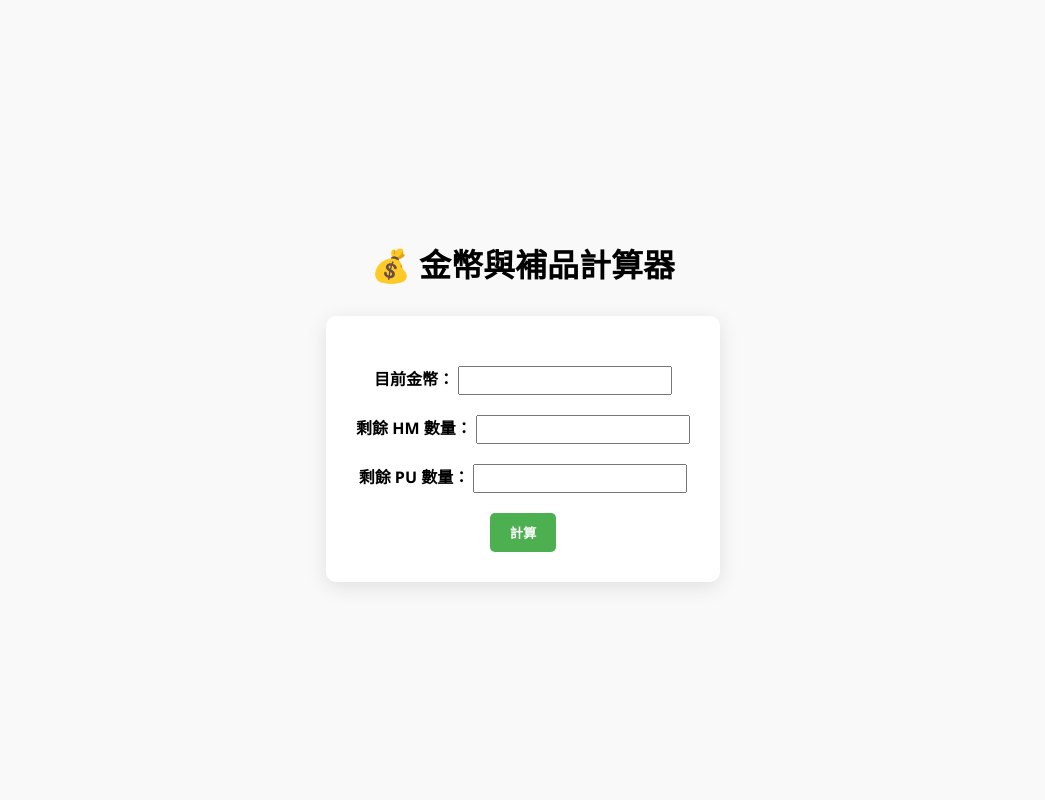
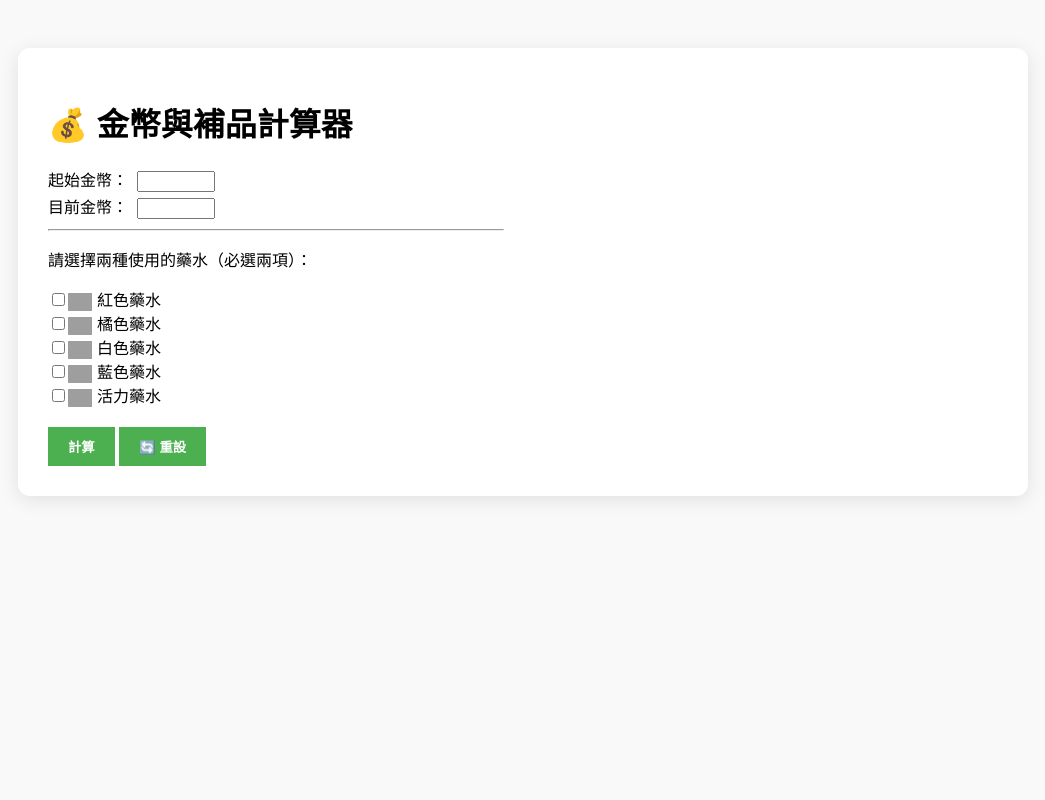
Before and after one commit to smo612/gold, a Flask app: page / in a window 1280 px wide. Shown: the whole page, without its empty margins (117-1162 px from the left). Run offline with Flask 3, Linux system fonts and the light colour scheme; grey boxes are pictures that could not be loaded.

Commit message:
Add files via upload

```diff
--- a/app.py
+++ b/app.py
@@ -1,42 +1,57 @@
 from flask import Flask, render_template, request
 
 app = Flask(__name__)
-
-# 固定起始值
-GOLD_START = 80821
-HM_START = 150
-PU_START = 2094
-HM_PRICE = 600
-PU_PRICE = 50
 
 @app.route("/", methods=["GET", "POST"])
 def index():
     result = None
 
+    potion_names = {
+        "red": "紅色藥水",
+        "orange": "橘色藥水",
+        "white": "白色藥水",
+        "blue": "藍色藥水",
+        "energy": "活力藥水"
+    }
+
     if request.method == "POST":
-        gold_end = int(request.form["gold_end"])
-        hm_end = int(request.form["hm_end"])
-        pu_end = int(request.form["pu_end"])
+        try:
+            gold_start = int(request.form.get("gold_start", 0))
+            gold_end = int(request.form.get("gold_end", 0))
+            gold_gain = gold_end - gold_start
+        except:
+            gold_start, gold_end, gold_gain = 0, 0, 0
 
-        gold_gain = gold_end - GOLD_START
-        hm_used = HM_START - hm_end
-        pu_used = PU_START - pu_end
-        hm_cost = hm_used * HM_PRICE
-        pu_cost = pu_used * PU_PRICE
-        total_cost = hm_cost + pu_cost
+        selected = request.form.getlist("potions")
+        total_cost = 0
+        potion_results = []
+
+        for key in selected:
+            try:
+                start = int(request.form.get(f"{key}_start", 0))
+                end = int(request.form.get(f"{key}_end", 0))
+                price = int(request.form.get(f"{key}_price", 0))
+                used = start - end
+                cost = used * price
+            except:
+                used, cost = 0, 0
+
+            total_cost += cost
+            potion_results.append({
+                "name": potion_names.get(key, key),
+                "used": used,
+                "cost": cost
+            })
+
         net_profit = gold_gain - total_cost
-
         status = "✅ 有賺錢！" if net_profit > 0 else "❌ 有虧損！" if net_profit < 0 else "⚖️ 剛好打平。"
 
         result = {
             "gold_gain": gold_gain,
-            "hm_used": hm_used,
-            "pu_used": pu_used,
-            "hm_cost": hm_cost,
-            "pu_cost": pu_cost,
             "total_cost": total_cost,
             "net_profit": net_profit,
-            "status": status
+            "status": status,
+            "potions": potion_results
         }
 
     return render_template("index.html", result=result)
--- a/templates/index.html
+++ b/templates/index.html
@@ -5,100 +5,168 @@
     <title>金幣與補品計算器</title>
     <style>
         body {
+            font-family: "微軟正黑體", sans-serif;
             background-color: #f9f9f9;
-            font-family: "Segoe UI", "微軟正黑體", sans-serif;
-            margin: 0;
-            padding: 0;
+            padding: 40px;
+            display: flex;
+            justify-content: center;
         }
 
         .container {
-            display: flex;
-            flex-direction: column;
-            align-items: center;
-            justify-content: center;
-            height: 100vh;
-            text-align: center;
+            background: white;
+            padding: 30px;
+            border-radius: 12px;
+            box-shadow: 0 4px 20px rgba(0,0,0,0.1);
+            width: 950px;
         }
 
-        h1 {
-            font-size: 32px;
-            margin-bottom: 30px;
+        .flex-row {
+            display: flex;
+            justify-content: space-between;
         }
 
-        form {
-            background: white;
-            padding: 30px;
-            border-radius: 10px;
-            box-shadow: 0 5px 20px rgba(0, 0, 0, 0.1);
+        .left-col, .right-col {
+            width: 48%;
         }
 
-        label {
-            display: block;
-            margin-top: 15px;
-            font-weight: bold;
+        .potion-block {
+            display: flex;
+            align-items: center;
+            margin-bottom: 20px;
+        }
+
+        .potion-block img {
+            width: 48px;
+            height: 48px;
+            margin-right: 15px;
+        }
+
+        .left-col img {
+            width: 24px;
+            vertical-align: middle;
+            margin-right: 5px;
         }
 
         input[type="number"] {
-            padding: 5px;
-            width: 200px;
-            margin-top: 5px;
+            width: 70px;
+            margin: 2px 5px;
         }
 
         button {
+            background: #4CAF50;
+            color: white;
+            padding: 10px 20px;
+            border: none;
+            font-weight: bold;
+            cursor: pointer;
             margin-top: 20px;
-            padding: 10px 20px;
-            font-weight: bold;
-            background-color: #4CAF50;
-            color: white;
-            border: none;
-            border-radius: 5px;
-            cursor: pointer;
         }
 
-        button:hover {
-            background-color: #45a049;
+        .hidden {
+            display: none;
+        }
+
+        ul {
+            padding-left: 20px;
         }
 
         .result {
             margin-top: 30px;
-            font-size: 18px;
         }
 
         .result h3 {
-            margin-top: 15px;
+            margin-top: 10px;
         }
     </style>
+
+    <script>
+        function updatePotionInputs() {
+            const all = document.querySelectorAll('input[name="potions"]');
+            const selected = Array.from(all).filter(cb => cb.checked);
+            const container = document.getElementById("potion-input-area");
+            container.innerHTML = "";
+            container.classList.add("hidden");
+
+            all.forEach(cb => cb.disabled = selected.length >= 2 && !cb.checked);
+
+            if (selected.length === 2) {
+                const potionInfo = {
+                    red:    { name: "紅色藥水", img: "/static/docs/red.png", defaultPrice: 50 },
+                    orange: { name: "橘色藥水", img: "/static/docs/orange.png", defaultPrice: 160 },
+                    white:  { name: "白色藥水", img: "/static/docs/white.png", defaultPrice: 320 },
+                    blue:   { name: "藍色藥水", img: "/static/docs/blue.png", defaultPrice: 192 },
+                    energy: { name: "活力藥水", img: "/static/docs/vigor.png", defaultPrice: 604 }
+                };
+
+                selected.forEach(cb => {
+                    const key = cb.value;
+                    const p = potionInfo[key];
+                    const html = `
+                        <div class="potion-block">
+                            <img src="${p.img}" alt="${p.name}">
+                            <div>
+                                <strong>${p.name}</strong><br>
+                                起始：<input type="number" name="${key}_start" value="${p.defaultStart || ''}">
+                                剩餘：<input type="number" name="${key}_end" value="${p.defaultEnd || ''}"><br>
+                                單價：<input type="number" name="${key}_price" value="${p.defaultPrice}">
+                            </div>
+                        </div>
+                    `;
+                    container.insertAdjacentHTML("beforeend", html);
+                });
+
+                container.classList.remove("hidden");
+            }
+        }
+    </script>
 </head>
 <body>
 <div class="container">
     <h1>💰 金幣與補品計算器</h1>
     <form method="POST">
+        <div class="flex-row">
+            <div class="left-col">
+                <label>起始金幣：
+                    <input type="number" name="gold_start" value="{{ request.form.gold_start or '' }}" required>
+                </label><br>
                 <label>目前金幣：
-                <input type="number" name="gold_end" required>
+                    <input type="number" name="gold_end" value="{{ request.form.gold_end or '' }}" required>
                 </label>
-
-            <label>剩餘 HM 數量：
-                <input type="number" name="hm_end" required>
-            </label>
-
-            <label>剩餘 PU 數量：
-                <input type="number" name="pu_end" required>
-            </label>
+                <hr>
+                <p>請選擇兩種使用的藥水（必選兩項）：</p>
+                {% set selected = request.form.getlist('potions') %}
+                <label><input type="checkbox" name="potions" value="red" {% if 'red' in selected %}checked{% endif %} onchange="updatePotionInputs()"><img src="/static/docs/red.png">紅色藥水</label><br>
+                <label><input type="checkbox" name="potions" value="orange" {% if 'orange' in selected %}checked{% endif %} onchange="updatePotionInputs()"><img src="/static/docs/orange.png">橘色藥水</label><br>
+                <label><input type="checkbox" name="potions" value="white" {% if 'white' in selected %}checked{% endif %} onchange="updatePotionInputs()"><img src="/static/docs/white.png">白色藥水</label><br>
+                <label><input type="checkbox" name="potions" value="blue" {% if 'blue' in selected %}checked{% endif %} onchange="updatePotionInputs()"><img src="/static/docs/blue.png">藍色藥水</label><br>
+                <label><input type="checkbox" name="potions" value="energy" {% if 'energy' in selected %}checked{% endif %} onchange="updatePotionInputs()"><img src="/static/docs/vigor.png">活力藥水</label><br>
 
                 <button type="submit">計算</button>
+                <button type="reset">🔄 重設</button>
+            </div>
+
+            <div class="right-col" id="potion-input-area">
+                <!-- 藥水輸入區會由 JS 動態產生 -->
+            </div>
+        </div>
     </form>
 
     {% if result %}
     <div class="result">
-            <h2>🔎 計算結果：</h2>
-            <ul style="list-style-type:none; padding-left:0;">
-                <li>金幣增加：{{ result.gold_gain }} 元</li>
-                <li>HM 消耗：{{ result.hm_used }} 瓶（{{ result.hm_cost }} 元）</li>
-                <li>PU 消耗：{{ result.pu_used }} 瓶（{{ result.pu_cost }} 元）</li>
-                <li>總成本：{{ result.total_cost }} 元</li>
-                <li>淨利：{{ result.net_profit }} 元</li>
+        <h2>🔍 計算結果：</h2>
+        <ul>
+            <li>金幣增加：{{ result.gold_gain }} 金幣</li>
+            <li>總成本：{{ result.total_cost }} 金幣</li>
+            <li>淨利：{{ result.net_profit }} 金幣</li>
         </ul>
         <h3>{{ result.status }}</h3>
+        <hr>
+        <h4>各補品花費：</h4>
+        <ul>
+            {% for p in result.potions %}
+                <li>{{ p.name }}：消耗 {{ p.used }} 瓶，花費 {{ p.cost }} 金幣</li>
+            {% endfor %}
+        </ul>
     </div>
     {% endif %}
 </div>
```
Also changed, not shown: 5 other files. Lines whose indentation alone changed are shown as unchanged.
